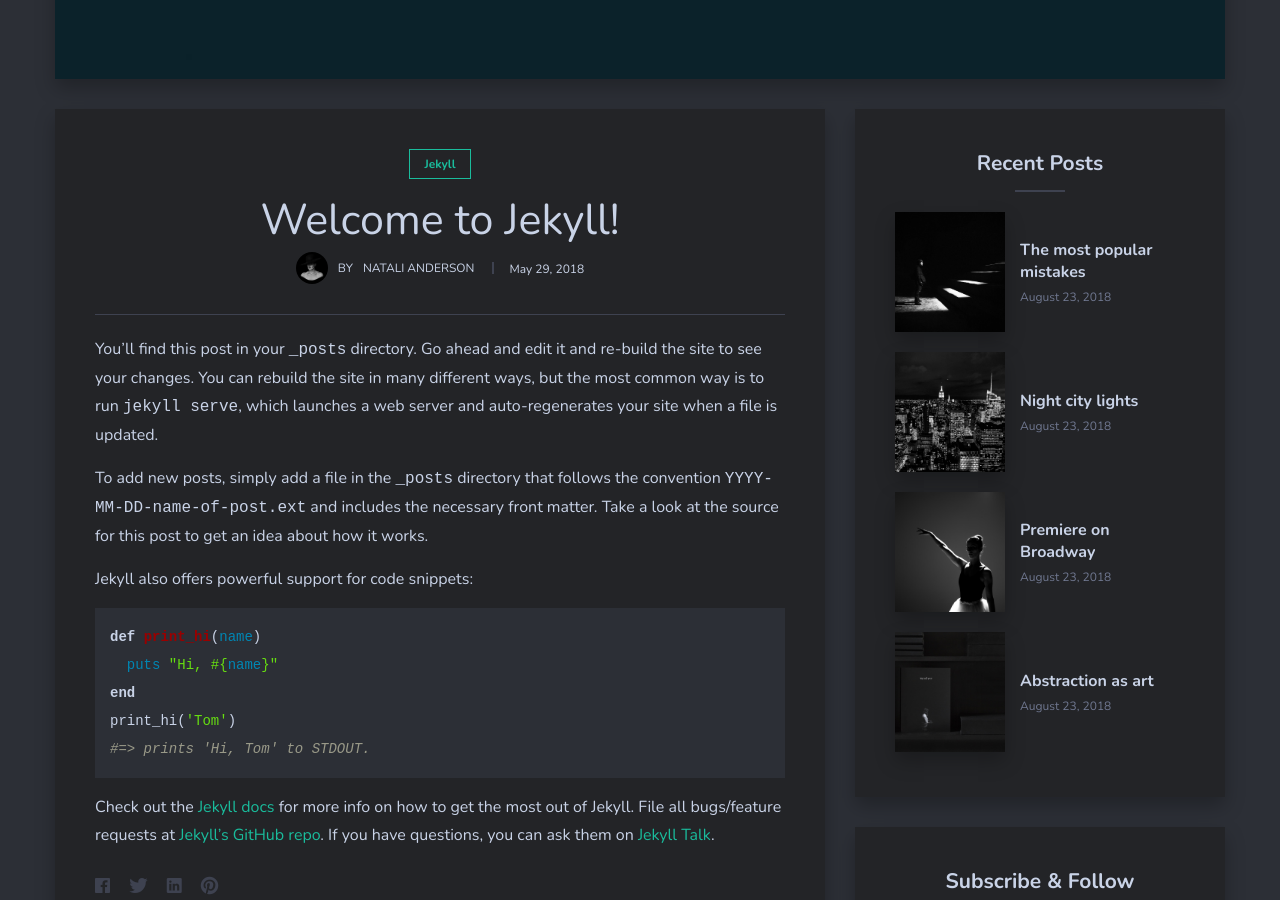
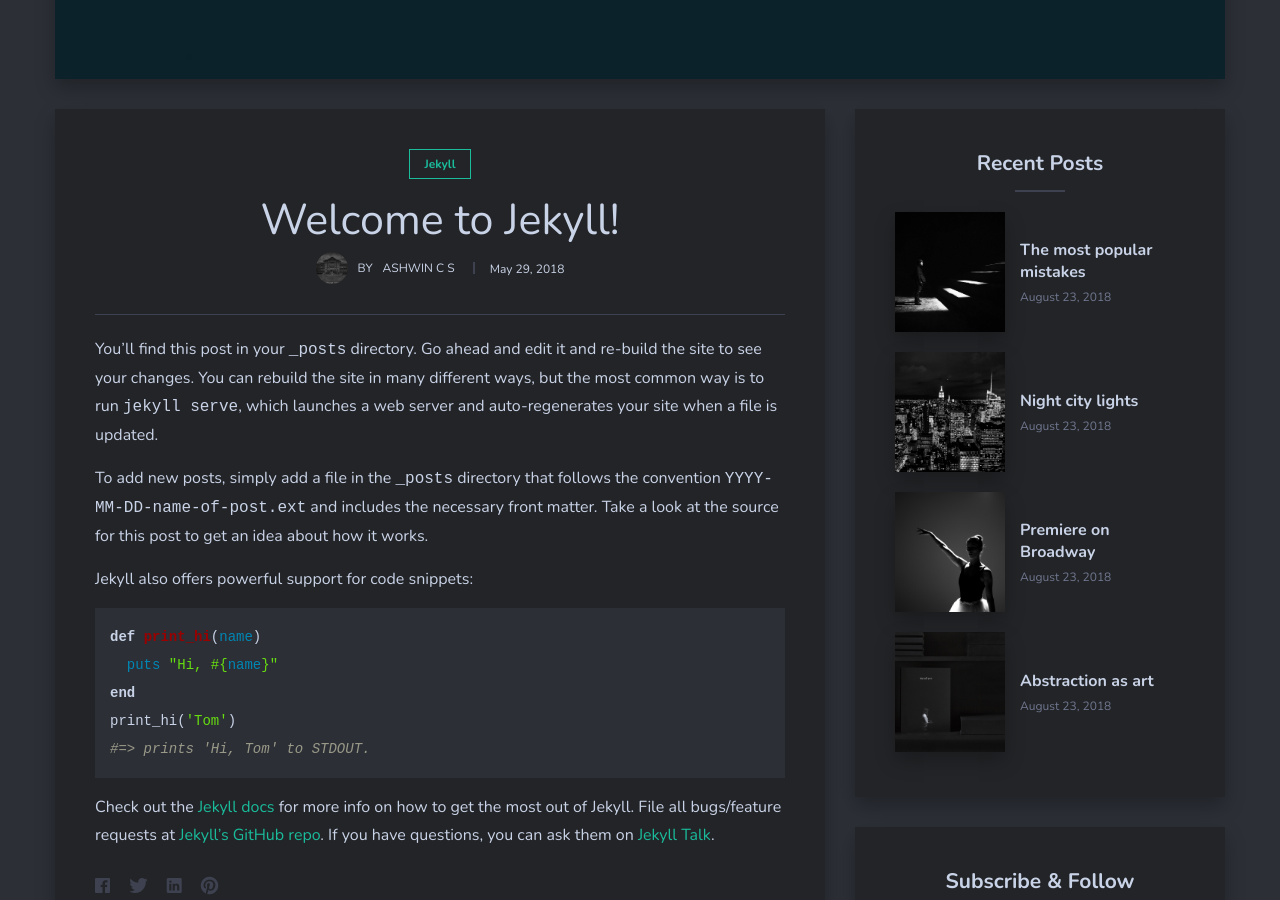
Before and after one commit to elacsta/scintilla, a Jekyll site: the page built from _posts/2018-05-29-welcome-to-jekyll.markdown, in a window 1280 px wide and 900 px high, scrolled down 616 px. Built offline with Jekyll 4.4.1, drawn with Linux system fonts in a browser that asks for light colours; nearby versions of some CDN libraries; comment, search, counter and statistics services are not loaded; some of the changed lines change nothing that is shown.

Commit message:
updated the config.yml

```diff
--- a/_config.yml
+++ b/_config.yml
@@ -1,29 +1,30 @@
 #-------------------------------
 # General Site Settings
 
-title: Galada Theme | Theme for Jekyll
-description: Galada is an easy and simple theme for Jekyll. Dark colors, give it a special exquisite look. A careful approach to design and features make it an ideal solution for a personal blog. # this means to ignore newlines until "baseurl:"
-baseurl: "/galada" # the subpath of your site, e.g. /blog
-url: "" # the base hostname & protocol for your site, e.g. http://example.com
+title: Scintilla | ELACSTA
+description: Scintilla is the technical session under ELACSTA. An electronics and communication engineering department of NSS college of engineering Palakkad. # this means to ignore newlines until "baseurl:"
+baseurl: "/scintilla" # the subpath of your site, e.g. /blog
+url: "https://elacsta.github.io" # the base hostname & protocol for your site, e.g. http://example.com
 
 
 #-------------------------------
 # About Section
-author-name:   Natali Anderson
-author-avatar: 09.jpg
+author-name:   Ashwin C S
+author-avatar: 09.png
 
 
 #-------------------------------
 # Contact links
-facebook:  https://facebook.com/ # Add your Facebook handle
+facebook:  https://www.facebook.com/nssce.elacsta/ # Add your Facebook handle
 twitter:   https://twitter.com/ # Add your Facebook handle
-instagram: https://www.instagram.com/ # Add your Facebook handle
+instagram: https://www.instagram.com/nssce.elacsta/ # Add your Facebook handle
 pinterest: https://www.pinterest.com/ # Add your Facebook handle
+youtube: https://www.youtube.com/c/Elacsta/ # Add your youtube handle
 
 
 #-------------------------------
 # Comment Section (Disqus)
-disqus-identifier: mr-brown # Add your shortname for Disqus Comment. For example mr-brown
+disqus-identifier: scintilla # Add your shortname for Disqus Comment. For example mr-brown
 
 
 #-------------------------------
```
Also changed, not shown: img/09.jpg (deleted), img/09.png (added).
